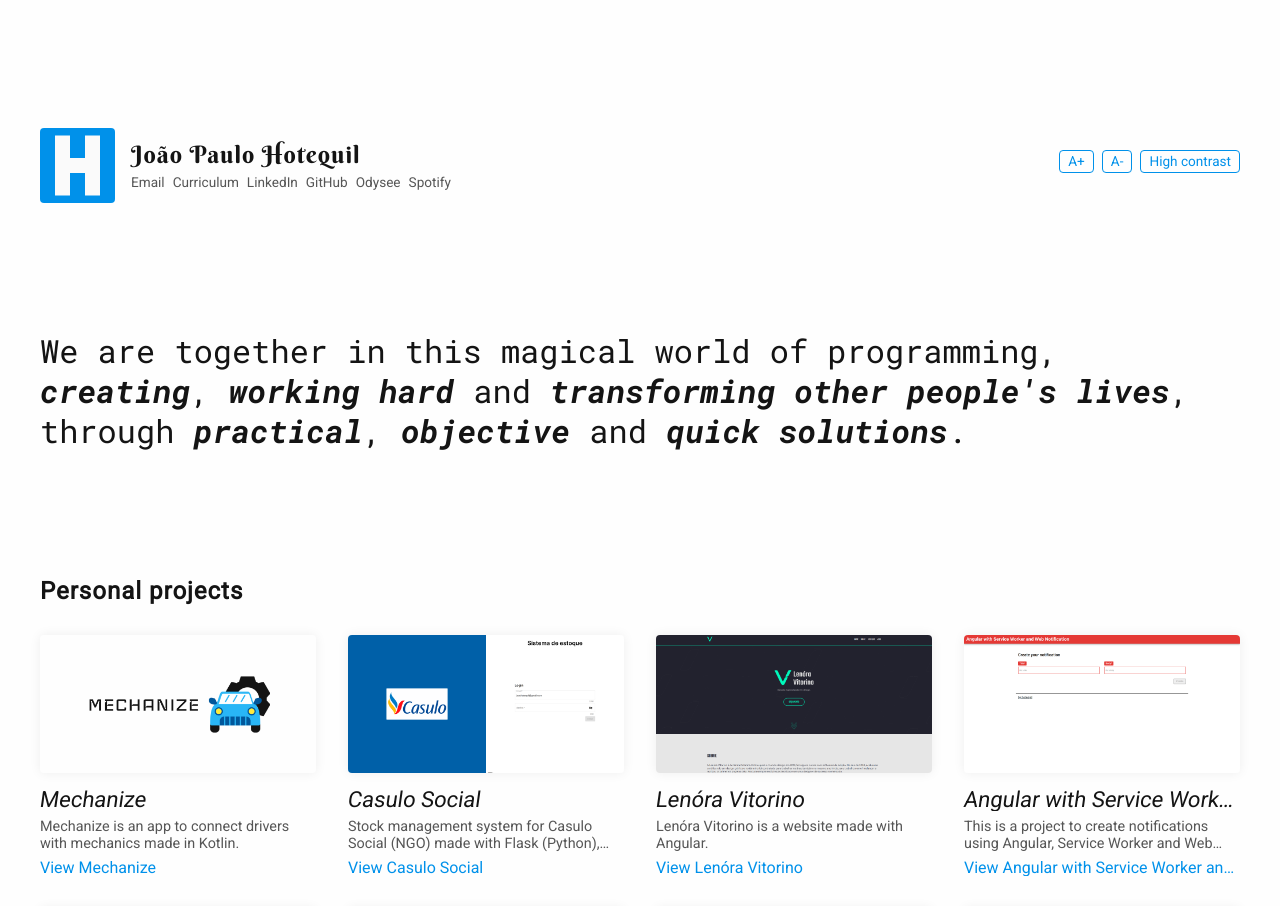
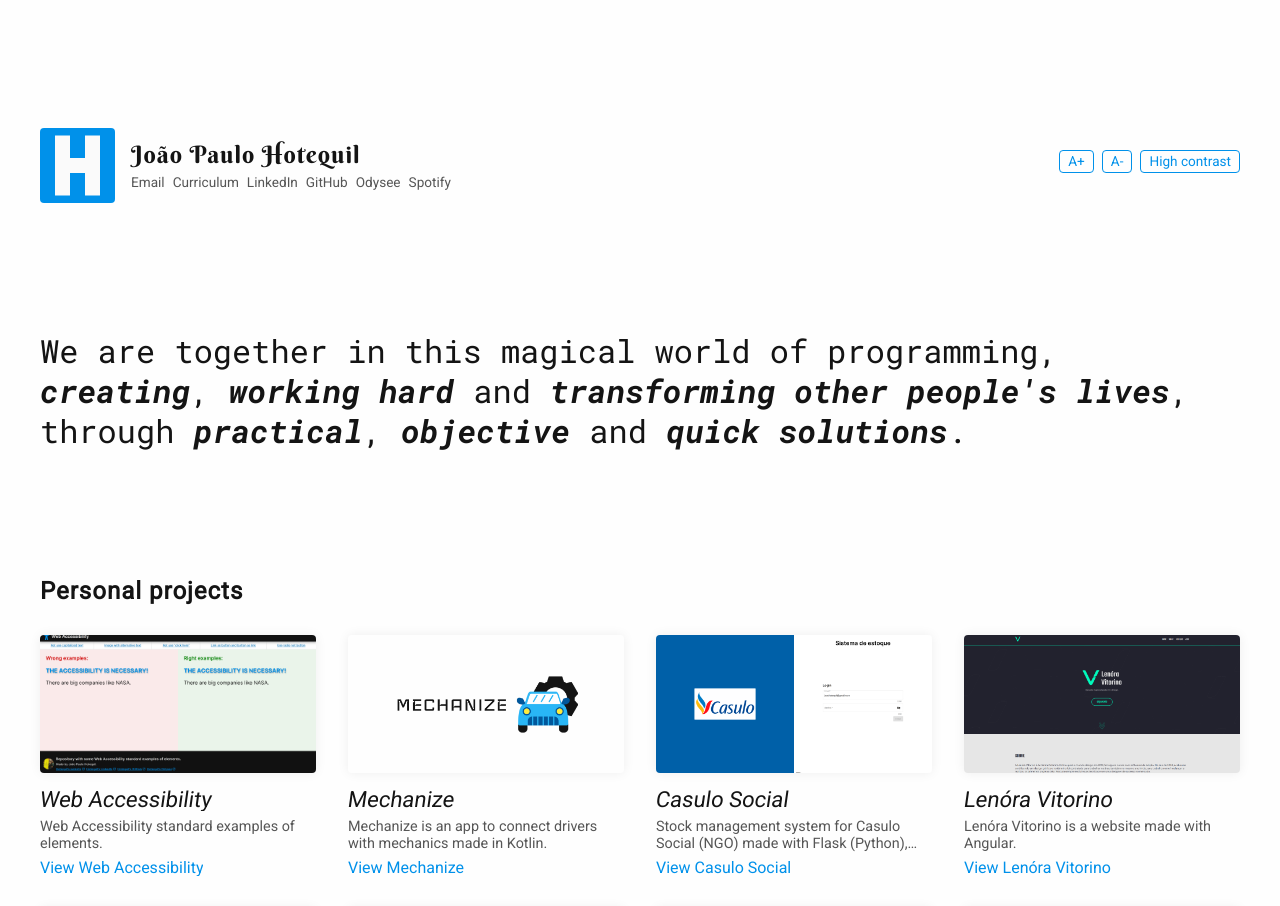
Before and after one commit to hotequil/hotequil-site, an Angular app: page / in a window 1280 px wide. Shown: the top 906 px of the page. Built offline with nearby package versions, Linux system fonts and the light colour scheme.

Commit message:
feat: added new project

```diff
--- a/src/app/modules/home/projects/home-projects.component.ts
+++ b/src/app/modules/home/projects/home-projects.component.ts
@@ -9,6 +9,15 @@ import { HomeProjects } from './home-projects';
 })
 export class HomeProjectsComponent{
     projects: HomeProjects[] = [
+        {
+            title: 'Web Accessibility',
+            desc: 'Web Accessibility standard examples of elements.',
+            href: 'https://web-accessibility-hotequil.netlify.app',
+            img: {
+                src: './assets/imgs/web-accessibility.webp',
+                alt: 'Web Accessibility\'s'
+            }
+        },
         {
             title: 'Mechanize',
             desc: 'Mechanize is an app to connect drivers with mechanics made in Kotlin.',
```
Also changed, not shown: src/assets/imgs/web-accessibility.webp (added).
